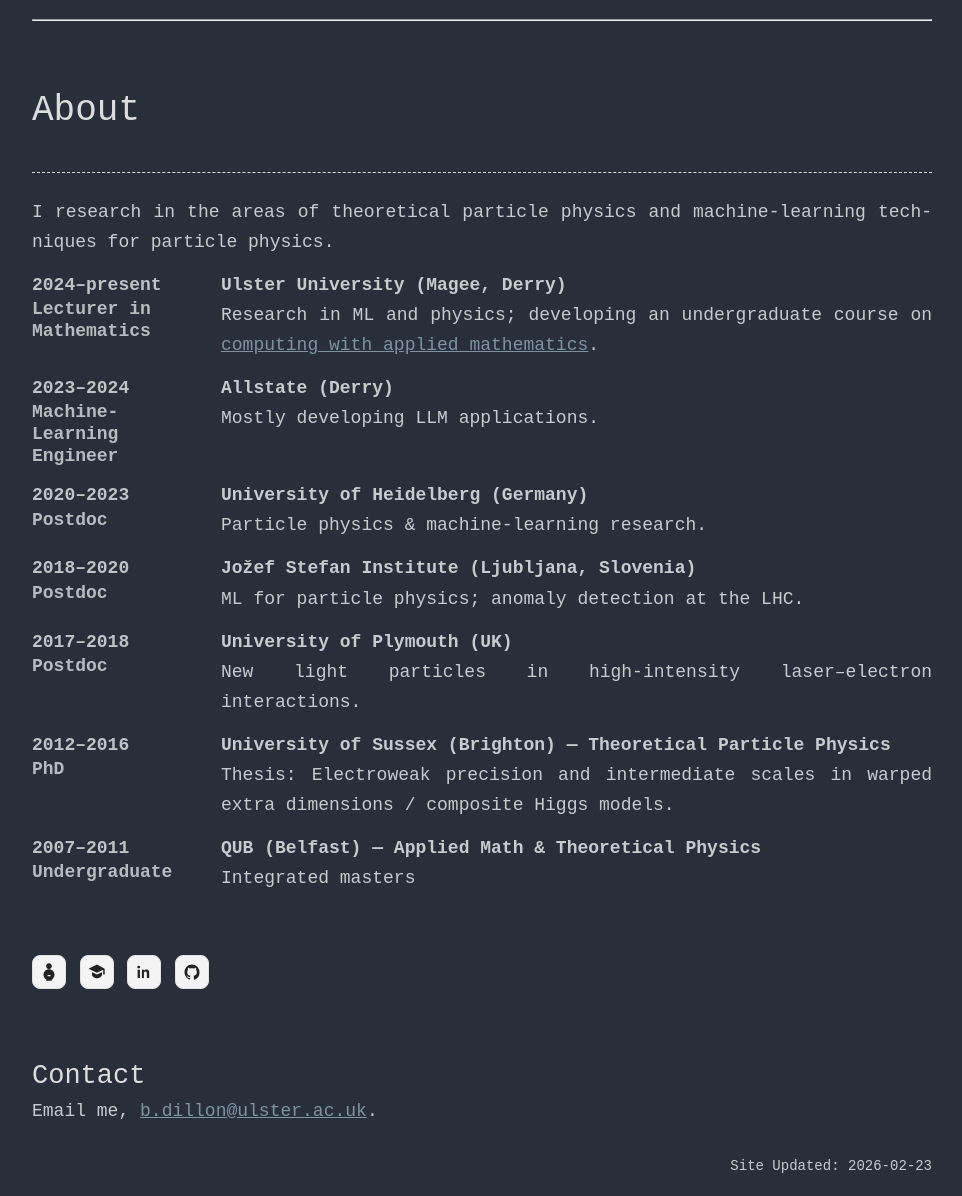
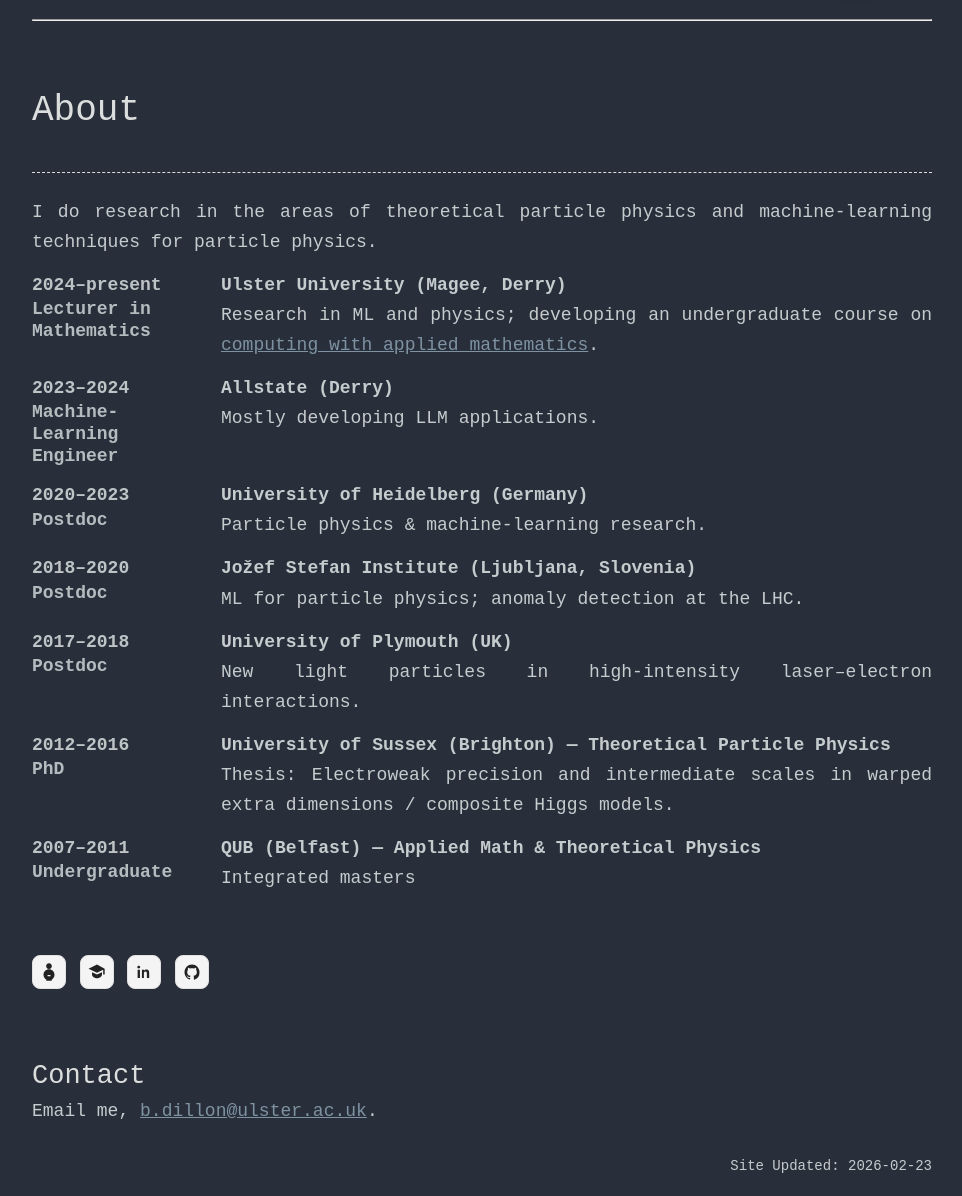
Before and after one commit to bmdillon/bmdillon.github.io, a Jekyll site: the page built from index.md, in a window 1280 px wide, cut to the strip 164-1360 px from the top of the page. Shown: the whole strip, without its empty margins (158-1120 px from the left). Built offline with Jekyll 4.4.1, drawn with Linux system fonts in a browser that asks for light colours.

Commit message:
text update

```diff
--- a/index.md
+++ b/index.md
@@ -4,7 +4,7 @@
 ---
 <hr style="border: 0; border-top: 0.5px dashed #ddd; margin: 24px 0;">
 
-<p>I research in the areas of theoretical particle physics and machine-learning techniques for particle physics.</p>
+<p>I do research in the areas of theoretical particle physics and machine-learning techniques for particle physics.</p>
 
 <style>
   .cv-grid {
```
